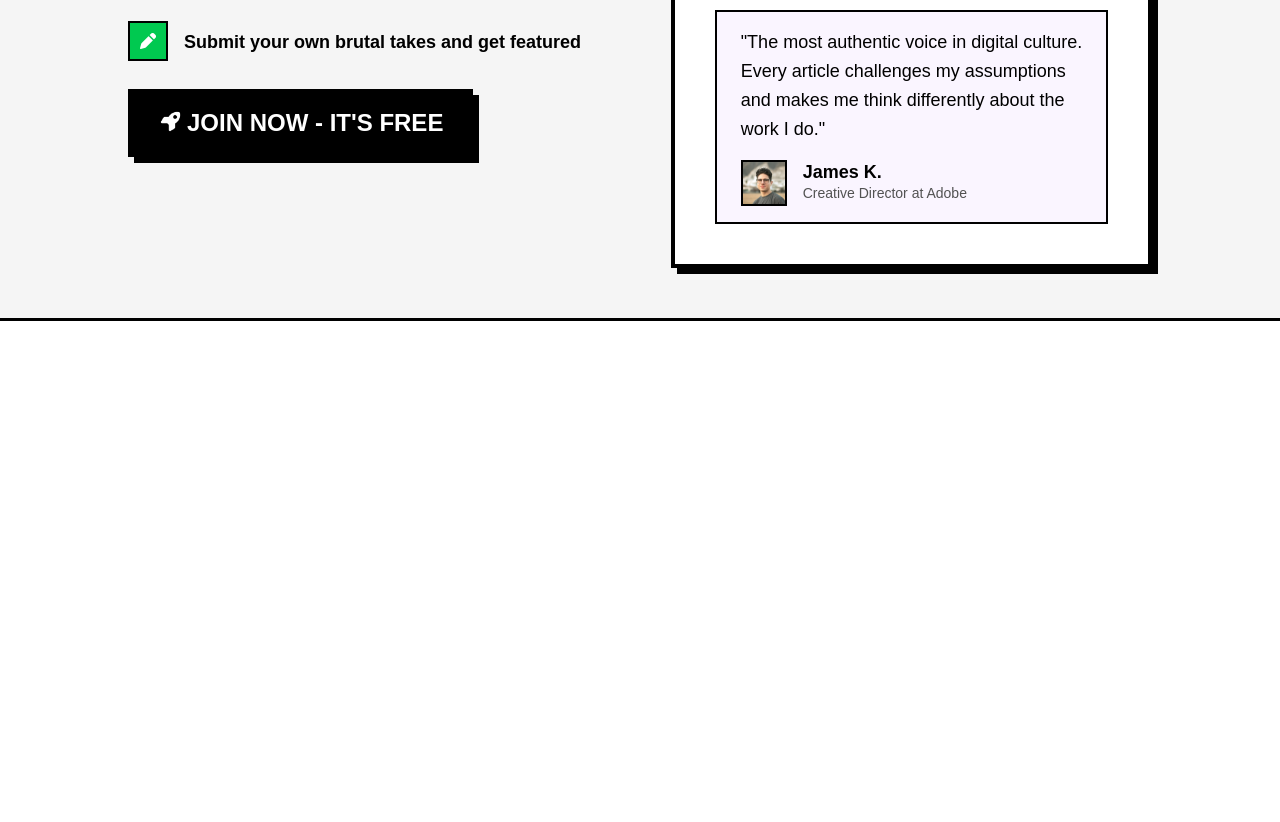
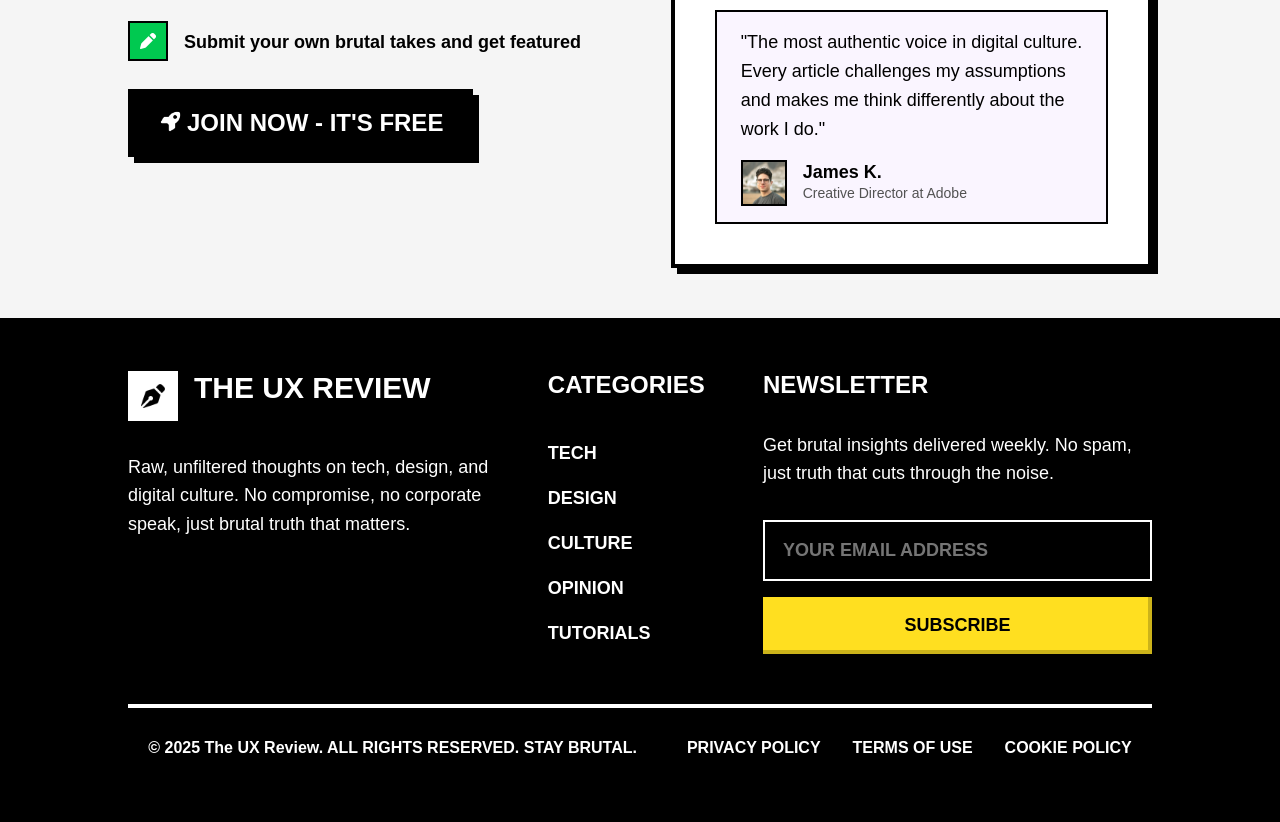
Before and after one commit to ahmedhussaindev/BlogLandingPage, a plain HTML site: page index.html in a window 1280 px wide. Shown: the part 3630-4452 px from the top of the page. Before the commit the page ends 3951 px from the top, so only its background shows below. Drawn offline with Linux system fonts and the light colour scheme.

Commit message:
Add footer section with review, categories, and newsletter subscription

```diff
--- a/css/style.css
+++ b/css/style.css
@@ -1126,6 +1126,155 @@ header {
 /* end main section */
 
 
+/* start footer */
+
+footer {
+    padding-top: 50px;
+    padding-bottom: 50px;
+    background-color: #000;
+    color: #FFF;
+}
+
+footer .top-footer {
+    display: flex;
+    justify-content: space-between;
+    flex-wrap: wrap;
+    margin-bottom: 48px;
+    gap: 24px;
+}
+
+.review-icon img {
+    background-color: #FFF;
+    padding: 10px;
+    width: 50px;
+    margin-right: 16px;
+}
+
+.review-icon {
+    display: flex;
+    margin-bottom: 32px;
+}
+
+.review-icon h2 {
+    font-size: 30px;
+    font-weight: 800;
+}
+
+.footer-paragraph,
+.newsletter-paragraph {
+    font-size: 18px;
+    line-height: 1.6;
+    margin-bottom: 32px;
+}
+
+.footer-links h3,
+.footer-newsletter h3 {
+    font-size: 24px;
+    font-weight: 800;
+    margin-bottom: 32px;
+}
+
+footer ul {
+    list-style-type: none;
+}
+
+footer ul a {
+    color: #FFF;
+    text-decoration: none;
+    font-size: 12px;
+    font-weight: 550;
+    transition: 0.3s;
+}
+
+.footer-links li a {
+    font-size: 18px;
+    line-height: 2.5;
+}
+
+.footer-links li a:hover,
+.footer-bottom li a:hover {
+    color: #FFDF20;
+}
+
+.mini-form form {
+    display: flex;
+    flex-direction: column;
+    justify-content: space-between;
+}
+
+.mini-form form input {
+    margin-bottom: 16px;
+    padding: 18px;
+    border: 2px solid #FFF;
+    background-color: transparent;
+    font-size: 18px;
+    font-weight: 550;
+    color: #FFF;
+    outline: none;
+    transition: 0.3s;
+}
+
+.mini-form form input:focus {
+    border-color: #FFDF20;
+}
+
+.mini-form form button {
+    padding: 18px 0;
+    font-size: 18px;
+    font-weight: 550;
+    box-shadow: -4px -4px 0 0 #00000033 inset;
+    background-color: #ffdf20;
+    border: none;
+    transition: 0.3s;
+}
+
+.mini-form form button:hover {
+    transform: translate(3px, 3px);
+    background-color: #FDC700;
+}
+
+.footer-bottom {
+    display: flex;
+    justify-content: center;
+    align-items: center;
+    padding-top: 32px;
+    position: relative;
+    flex-wrap: wrap;
+    flex-direction: column;
+}
+
+.footer-bottom p {
+    font-weight: 550;
+    font-size: 14px;
+    line-height: 1.5;
+    margin-bottom: 12px;
+}
+
+.footer-bottom::before {
+    content: "";
+    position: absolute;
+    height: 4px;
+    background-color: #FFF;
+    width: 100%;
+    top: 0;
+
+}
+
+.footer-bottom ul {
+    line-height: 1.5;
+}
+.footer-bottom ul {
+    display: flex;
+}
+
+.footer-bottom ul .first-link,
+.footer-bottom ul .second-link {
+    margin-right: 32px;
+}
+
+/* end footer */
+
+
 /* media */
 
 /* sm */
@@ -1198,6 +1347,14 @@ header {
     .hero-button img,
     .join-now img {
         width: 25px;
+    }
+
+    .footer-bottom p {
+        font-size: 16px;
+    }
+
+    .footer-bottom ul a {
+        font-size: 16px;
     }
 }
 
@@ -1303,6 +1460,19 @@ header {
         width: 70%;
         height: 70%;
     }
+
+    .footer .top-footer {
+        gap: 0;
+    }
+
+    .footer-review,
+    .footer-newsletter {
+        width: 38%;
+    }
+
+    .footer-links {
+        width: 18%;
+    }
 }
 
 /* xl */
@@ -1379,6 +1549,16 @@ header {
     .community .container {
         padding-inline: 0;
     }
+
+    footer .container {
+        padding-inline: 0;
+    }
+
+    .footer-bottom {
+        align-items: flex-start;
+        flex-direction: row;
+        gap: 50px;
+    }
 }
 
 /* xxl */
--- a/index.html
+++ b/index.html
@@ -340,7 +340,8 @@
                 <div class="comunity-container">
                     <div class="become-part sm-w100 lg-w50">
                         <h3 class="become-part-header">BECOME PART OF SOMETHING BIGGER</h3>
-                        <p class="become-part-paragraph small-shadow">Join thousands of designers, developers, and digital rebels who
+                        <p class="become-part-paragraph small-shadow">Join thousands of designers, developers, and
+                            digital rebels who
                             are tired of the same old
                             boring content. Our community is where raw ideas meet bold execution and real change
                             happens.</p>
@@ -426,6 +427,55 @@
     <!-- end main -->
 
 
+    <!-- start footer -->
+
+    <footer>
+        <div class="container">
+            <div class="top-footer">
+                <div class="footer-review">
+                    <div class="review-icon">
+                        <img src="Images/pen-nib-solid-full.png" alt="pen-icon">
+                        <h2>THE UX REVIEW</h2>
+                    </div>
+                    <p class="footer-paragraph">Raw, unfiltered thoughts on tech, design, and digital culture. No
+                        compromise, no corporate speak, just brutal truth that matters.</p>
+                </div>
+                <div class="footer-links">
+                    <h3>CATEGORIES</h3>
+                    <ul>
+                        <li><a href="#">TECH</a></li>
+                        <li><a href="#">DESIGN</a></li>
+                        <li><a href="#">CULTURE</a></li>
+                        <li><a href="#">OPINION</a></li>
+                        <li><a href="#">TUTORIALS</a></li>
+                    </ul>
+                </div>
+                <div class="footer-newsletter">
+                    <h3>NEWSLETTER</h3>
+                    <p class="newsletter-paragraph">Get brutal insights delivered weekly. No spam, just truth that cuts
+                        through the noise.</p>
+                    <div class="mini-form">
+                        <form action="">
+                            <input type="email" name="user-email" placeholder="YOUR EMAIL ADDRESS">
+                            <Button type="submit">SUBSCRIBE</Button>
+                        </form>
+                    </div>
+                </div>
+            </div>
+            <div class="footer-bottom">
+                <p>&copy; 2025 The UX Review. ALL RIGHTS RESERVED. STAY BRUTAL.</p>
+                <ul>
+                    <li class="first-link"><a href="#">PRIVACY POLICY</a></li>
+                    <li class="second-link"><a href="#">TERMS OF USE</a></li>
+                    <li><a href="#">COOKIE POLICY</a></li>
+                </ul>
+            </div>
+        </div>
+    </footer>
+
+    <!-- end footer -->
+
+
 </body>
 
 </html>
```
